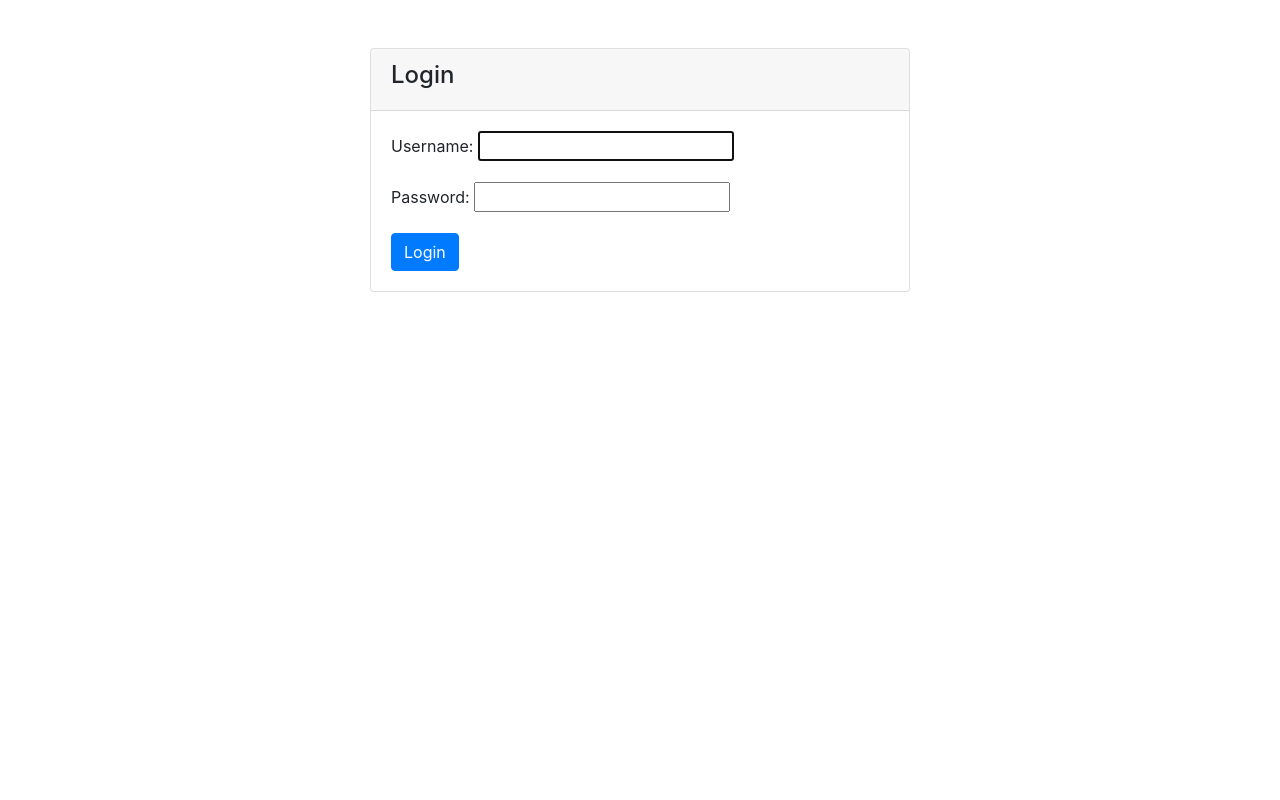
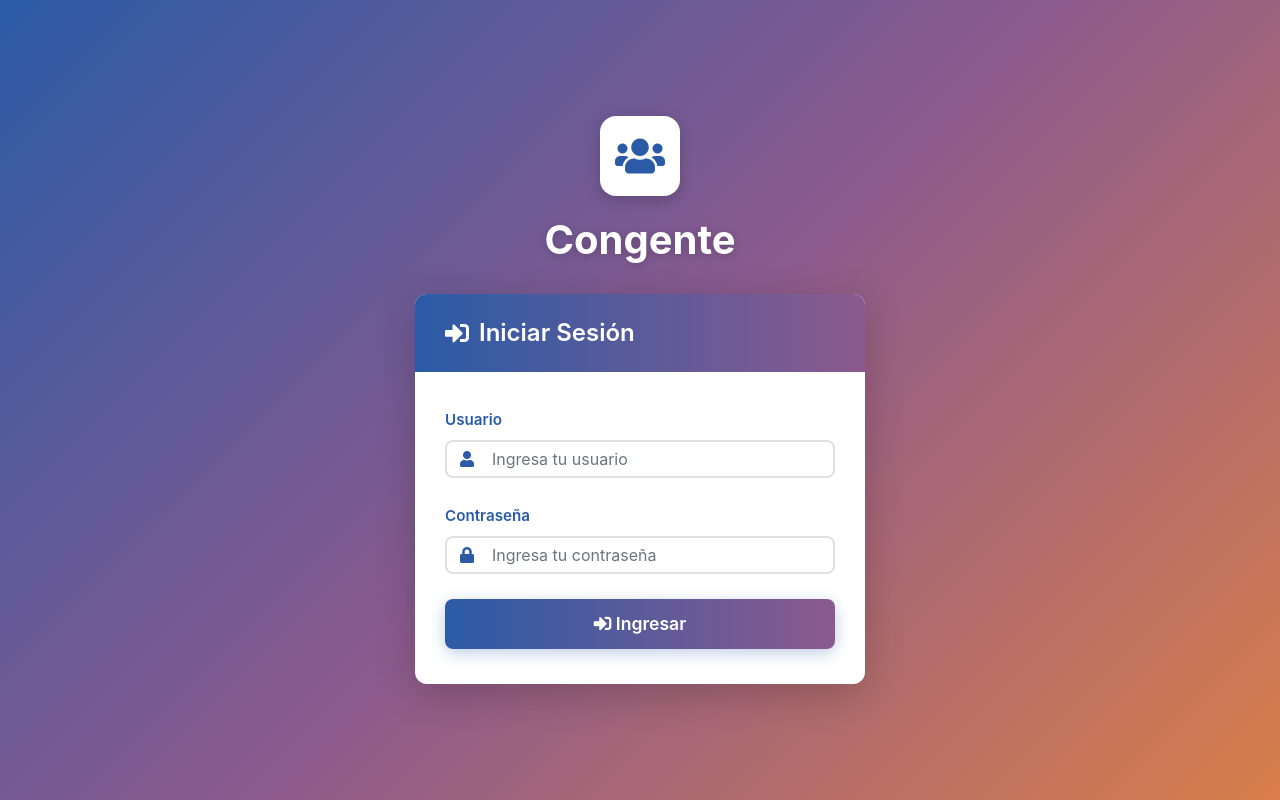
Before and after one commit to CarlosDevTI/APICore, a Django app: page /accounts/login/ in a window 1280 px wide. Run offline with Django 5.2, Linux system fonts and the light colour scheme; some libraries are stand-ins or nearby versions.

Commit message:
Feat: Implementacion del login y estilos al dashboard

```diff
--- a/API/templates/registration/login.html
+++ b/API/templates/registration/login.html
@@ -1,27 +1,209 @@
 <!DOCTYPE html>
-<html lang="en">
+<html lang="es">
 <head>
     <meta charset="UTF-8">
     <meta name="viewport" content="width=device-width, initial-scale=1.0">
-    <title>Login</title>
+    <title>Login - Congente</title>
     <link rel="stylesheet" href="https://stackpath.bootstrapcdn.com/bootstrap/4.5.2/css/bootstrap.min.css">
+    <link rel="stylesheet" href="https://cdnjs.cloudflare.com/ajax/libs/font-awesome/5.15.4/css/all.min.css">
+    <style>
+        body {
+            background: linear-gradient(135deg, #2B5BA6 0%, #8B5A8E 50%, #D97E4A 100%);
+            min-height: 100vh;
+            display: flex;
+            align-items: center;
+            justify-content: center;
+            font-family: -apple-system, BlinkMacSystemFont, 'Segoe UI', Roboto, 'Helvetica Neue', Arial, sans-serif;
+            padding: 20px;
+        }
+
+        .login-container {
+            width: 100%;
+            max-width: 450px;
+        }
+
+        .logo-section {
+            text-align: center;
+            margin-bottom: 30px;
+        }
+
+        .logo-box {
+            background: white;
+            width: 80px;
+            height: 80px;
+            border-radius: 16px;
+            display: inline-flex;
+            align-items: center;
+            justify-content: center;
+            margin-bottom: 20px;
+            box-shadow: 0 4px 15px rgba(0,0,0,0.2);
+        }
+
+        .logo-icon {
+            font-size: 2.5rem;
+            color: #2B5BA6;
+        }
+
+        .brand-title {
+            color: white;
+            font-size: 2.5rem;
+            font-weight: 700;
+            margin: 0;
+            text-shadow: 0 2px 10px rgba(0,0,0,0.2);
+        }
+
+        .login-card {
+            background: white;
+            border-radius: 12px;
+            box-shadow: 0 10px 40px rgba(0,0,0,0.2);
+            overflow: hidden;
+            border: none;
+        }
+
+        .card-header-custom {
+            background: linear-gradient(90deg, #2B5BA6 0%, #8B5A8E 100%);
+            padding: 25px 30px;
+            border: none;
+        }
+
+        .card-header-custom h4 {
+            color: white;
+            font-size: 1.5rem;
+            font-weight: 600;
+            margin: 0;
+            display: flex;
+            align-items: center;
+            gap: 10px;
+        }
+
+        .card-body-custom {
+            padding: 35px 30px;
+        }
+
+        .form-group {
+            margin-bottom: 25px;
+        }
+
+        .form-group label {
+            color: #2B5BA6;
+            font-weight: 600;
+            margin-bottom: 8px;
+            font-size: 0.95rem;
+        }
+
+        .form-control {
+            border: 2px solid #e0e0e0;
+            border-radius: 8px;
+            padding: 12px 15px;
+            font-size: 1rem;
+            transition: all 0.3s ease;
+        }
+
+        .form-control:focus {
+            border-color: #2B5BA6;
+            box-shadow: 0 0 0 0.2rem rgba(43, 91, 166, 0.15);
+        }
+
+        .btn-login {
+            background: linear-gradient(90deg, #2B5BA6 0%, #8B5A8E 100%);
+            border: none;
+            color: white;
+            padding: 12px;
+            font-size: 1.1rem;
+            font-weight: 600;
+            border-radius: 8px;
+            width: 100%;
+            transition: all 0.3s ease;
+            box-shadow: 0 4px 15px rgba(43, 91, 166, 0.3);
+        }
+
+        .btn-login:hover {
+            transform: translateY(-2px);
+            box-shadow: 0 6px 20px rgba(43, 91, 166, 0.4);
+            color: white;
+        }
+
+        .input-icon {
+            position: relative;
+        }
+
+        .input-icon i {
+            position: absolute;
+            left: 15px;
+            top: 50%;
+            transform: translateY(-50%);
+            color: #2B5BA6;
+        }
+
+        .input-icon .form-control {
+            padding-left: 45px;
+        }
+
+        /* Estilos para campos del formulario Django */
+        p {
+            margin-bottom: 25px;
+        }
+
+        input[type="text"],
+        input[type="password"],
+        input[type="email"] {
+            border: 2px solid #e0e0e0;
+            border-radius: 8px;
+            padding: 12px 15px;
+            font-size: 1rem;
+            width: 100%;
+            transition: all 0.3s ease;
+        }
+
+        input[type="text"]:focus,
+        input[type="password"]:focus,
+        input[type="email"]:focus {
+            border-color: #2B5BA6;
+            outline: none;
+            box-shadow: 0 0 0 0.2rem rgba(43, 91, 166, 0.15);
+        }
+    </style>
 </head>
 <body>
-    <div class="container">
-        <div class="row justify-content-center">
-            <div class="col-md-6">
-                <div class="card mt-5">
-                    <div class="card-header">
-                        <h4>Login</h4>
+    <div class="login-container">
+        <div class="logo-section">
+            <div class="logo-box">
+                <i class="fas fa-users logo-icon"></i>
+            </div>
+            <h1 class="brand-title">Congente</h1>
+        </div>
+
+        <div class="card login-card">
+            <div class="card-header-custom">
+                <h4>
+                    <i class="fas fa-sign-in-alt"></i>
+                    Iniciar Sesión
+                </h4>
+            </div>
+            <div class="card-body-custom">
+                <form method="post">
+                    <!-- Aquí iría {% csrf_token %} en Django -->
+
+                    <div class="form-group">
+                        <label for="username">Usuario</label>
+                        <div class="input-icon">
+                            <i class="fas fa-user"></i>
+                            <input type="text" class="form-control" id="username" name="username" placeholder="Ingresa tu usuario" required>
+                        </div>
                     </div>
-                    <div class="card-body">
-                        <form method="post">
-                            {% csrf_token %}
-                            {{ form.as_p }}
-                            <button type="submit" class="btn btn-primary">Login</button>
-                        </form>
+
+                    <div class="form-group">
+                        <label for="password">Contraseña</label>
+                        <div class="input-icon">
+                            <i class="fas fa-lock"></i>
+                            <input type="password" class="form-control" id="password" name="password" placeholder="Ingresa tu contraseña" required>
+                        </div>
                     </div>
-                </div>
+
+                    <button type="submit" class="btn btn-login">
+                        <i class="fas fa-sign-in-alt"></i> Ingresar
+                    </button>
+                </form>
             </div>
         </div>
     </div>
--- a/APICore/urls.py
+++ b/APICore/urls.py
@@ -31,3 +31,4 @@ urlpatterns = [
 
 if settings.DEBUG:
       urlpatterns += static(settings.MEDIA_URL, document_root=settings.MEDIA_ROOT)
+      urlpatterns += static(settings.STATIC_URL, document_root=settings.STATIC_ROOT)
```
Also changed, not shown: API/templates/API/historial.html (+4 -3 lines).
